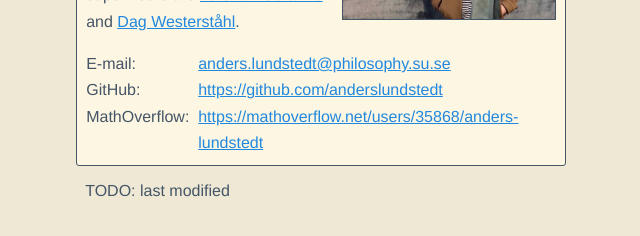
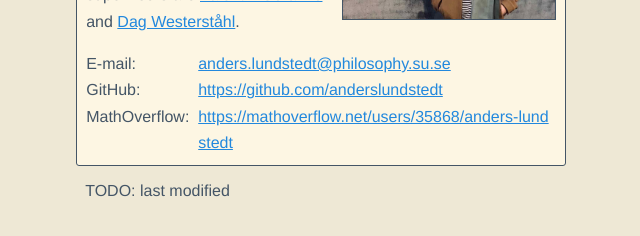
Before and after one commit to anderslundstedt/anderslundstedt.github.io, a Jekyll site: the page built from index.html, in a window 1280 px wide. Shown: the part 237-473 px from the top of the page, without its empty margins (319-959 px from the left). Built offline with Jekyll 4.4.1, drawn with Linux system fonts in a browser that asks for light colours.

Commit message:
"word-break: break-word" ↦ "word-break: break-all"

```diff
--- a/css.css
+++ b/css.css
@@ -24,9 +24,10 @@ nav {
 a {
   word-wrap: break-word;
 }
-table a {
+#online_presences a {
   /* word-wrap: break-word does not work in tables since they overflow instead */
-  word-break: break-word;
+  display: inline-block;
+  word-break: break-all;
 }
 table {
   border-spacing: 0;
--- a/index.html
+++ b/index.html
@@ -13,7 +13,7 @@ layout: default
   </p>
 </div>
 
-<table>
+<table id="online_presences">
   <tr>
     <td>E-mail:</td>
     <td><a href="mailto:anders.lundstedt@philosophy.su.se">anders.lundstedt@philosophy.su.se</a></td>
```
